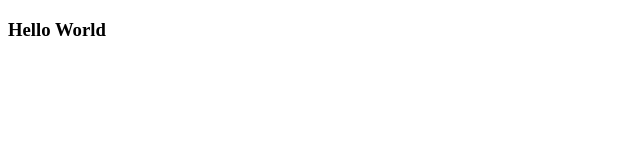
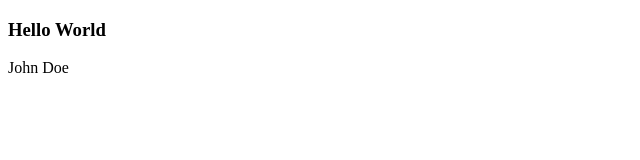
Before and after one commit to KoichaDev/Web-components-sample, a plain HTML site: page index.html in a window 1280 px wide. Shown: the full height of the page, 0-640 px from the left. Drawn offline with Linux system fonts and the light colour scheme.

Commit message:
Add: ✨ Simple output of the Custom Web Component 'user-card'
It just prints out "John Doe"

```diff
--- a/index.html
+++ b/index.html
@@ -10,5 +10,6 @@
   </head>
   <body>
     <h3>Hello World</h3>
+    <user-card></user-card>
   </body>
 </html>
--- a/userCard.js
+++ b/userCard.js
@@ -0,0 +1,13 @@
+class UserCard extends HTMLElement {
+    constructor() {
+        super();
+        this.innerHTML = `John Doe`;
+    }
+}
+
+/**
+ * Represents a book.
+ * @param {string} tag - Takes in name of the tag
+ * @param {string} class name object - Takes in the class name object is going to connect to
+ */
+window.customElements.define('user-card', UserCard);
```
